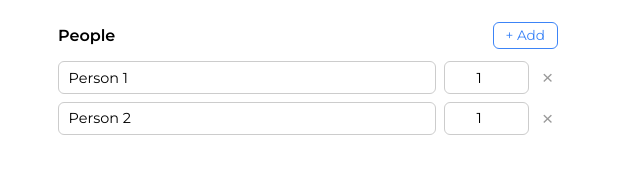
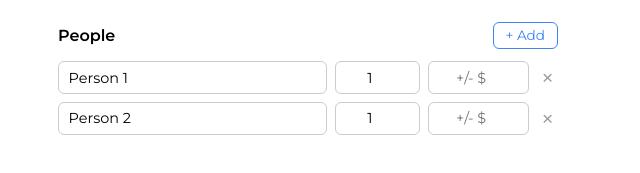
Before and after one commit to adambechtold/personal-website, a Next.js app: page /misc/split-cost in a window 1280 px wide. Shown: the part 175-348 px from the top of the page, without its empty margins (332-972 px from the left). Built offline with nearby package versions, Linux system fonts and the light colour scheme.

Commit message:
Support adjustment

```diff
--- a/app/misc/split-cost/CostSplitter.js
+++ b/app/misc/split-cost/CostSplitter.js
@@ -12,18 +12,26 @@ let nextId = 3;
 export default function CostSplitter() {
   const [totalCost, setTotalCost] = useState("");
   const [people, setPeople] = useState([
-    { id: 1, name: "Person 1", shares: 1 },
-    { id: 2, name: "Person 2", shares: 1 },
+    { id: 1, name: "Person 1", shares: 1, adjustment: "" },
+    { id: 2, name: "Person 2", shares: 1, adjustment: "" },
   ]);
 
   const totalShares = people.reduce((sum, p) => sum + p.shares, 0);
   const cost = parseFloat(totalCost) || 0;
+  const totalAdjustments = people.reduce(
+    (sum, p) => sum + (parseFloat(p.adjustment) || 0),
+    0
+  );
+  const remainingCost = cost - totalAdjustments;
 
   /**
    * Adds a new person to the list.
    */
   function addPerson() {
-    setPeople([...people, { id: nextId, name: `Person ${nextId}`, shares: 1 }]);
+    setPeople([
+      ...people,
+      { id: nextId, name: `Person ${nextId}`, shares: 1, adjustment: "" },
+    ]);
     nextId++;
   }
 
@@ -93,6 +101,16 @@ export default function CostSplitter() {
                 )
               }
             />
+            <input
+              className={styles.adjustmentInput}
+              type="number"
+              step="0.01"
+              placeholder="+/- $"
+              value={person.adjustment}
+              onChange={(e) =>
+                updatePerson(person.id, "adjustment", e.target.value)
+              }
+            />
             <button
               className={styles.removeButton}
               onClick={() => removePerson(person.id)}
@@ -107,7 +125,8 @@ export default function CostSplitter() {
           <div className={styles.results}>
             <h2 className={styles.resultsTitle}>Each Person Owes</h2>
             {people.map((person) => {
-              const amount = (person.shares / totalShares) * cost;
+              const shareAmount = (person.shares / totalShares) * remainingCost;
+              const amount = shareAmount + (parseFloat(person.adjustment) || 0);
               return (
                 <div key={person.id} className={styles.resultRow}>
                   <span className={styles.resultName}>{person.name}</span>
--- a/app/misc/split-cost/split-cost.module.css
+++ b/app/misc/split-cost/split-cost.module.css
@@ -107,6 +107,23 @@
   border-color: #3c84f7;
 }
 
+.adjustmentInput {
+  width: 5rem;
+  min-width: 5rem;
+  flex-shrink: 0;
+  padding: 0.4rem 0.6rem;
+  font-size: 0.9rem;
+  font-family: inherit;
+  border: 1px solid #ccc;
+  border-radius: 6px;
+  outline: none;
+  text-align: center;
+}
+
+.adjustmentInput:focus {
+  border-color: #3c84f7;
+}
+
 .removeButton {
   background: none;
   border: none;
```
